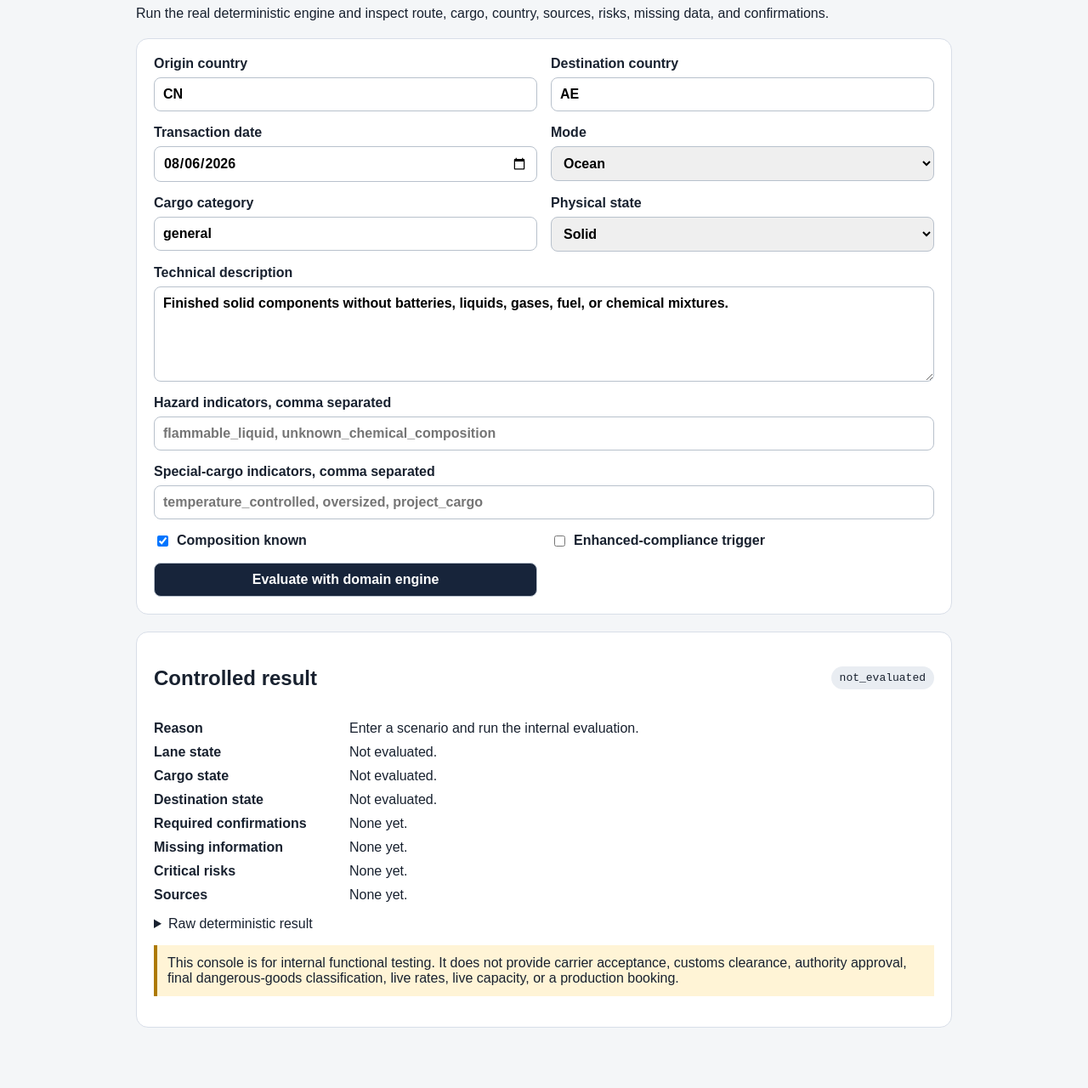
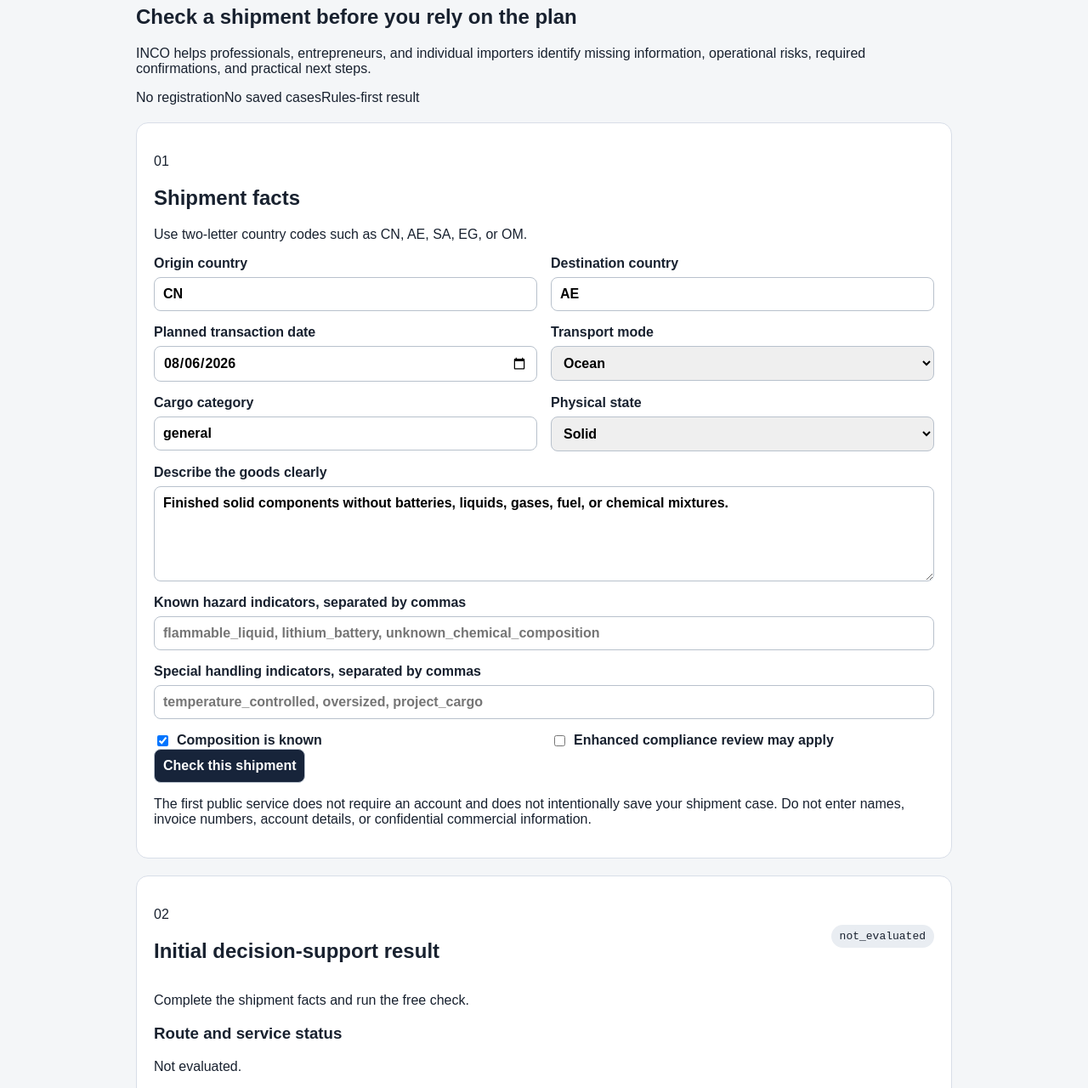
Before and after one commit to magad84/inco, a plain HTML site: page packages/uat-ui/index.html in a window 1280 px wide. Shown: the part 131-1411 px from the top of the page at 85% size. Before the commit the page ends 1372 px from the top, so only its background shows below. Drawn offline with Linux system fonts and the light colour scheme.

Commit message:
feat(ui): replace UAT console with bilingual public INCO service

```diff
--- a/packages/uat-ui/index.html
+++ b/packages/uat-ui/index.html
@@ -3,48 +3,73 @@
 <head>
   <meta charset="utf-8" />
   <meta name="viewport" content="width=device-width, initial-scale=1" />
-  <title>INCO Internal Test Console</title>
+  <meta name="description" content="INCO is a free bilingual decision-support service for international trade, shipping, and supply-chain professionals." />
+  <meta name="robots" content="index,follow" />
+  <link rel="canonical" href="https://inco.mostafagad.net/" />
+  <title>INCO | Free Trade and Logistics Decision Support</title>
   <link rel="stylesheet" href="./styles.css" />
+  <script type="application/ld+json">{"@context":"https://schema.org","@type":"WebApplication","name":"INCO","url":"https://inco.mostafagad.net/","applicationCategory":"BusinessApplication","operatingSystem":"Web","isAccessibleForFree":true,"inLanguage":["en","ar"],"creator":{"@type":"Person","name":"Mostafa Gad","url":"https://mostafagad.net/"}}</script>
 </head>
 <body>
+  <a class="skip" href="#service">Skip to service</a>
+  <header class="topbar">
+    <a class="brand" href="/" aria-label="INCO home"><span>INCO</span><small>by Mostafa Gad</small></a>
+    <button id="language" class="secondary" type="button" aria-label="Switch language">العربية</button>
+  </header>
+
   <main class="shell">
-    <header>
-      <p class="eyebrow">INCO INTERNAL USE ONLY</p>
-      <h1>Trade Decision Test Console</h1>
-      <p>Run the real deterministic engine and inspect route, cargo, country, sources, risks, missing data, and confirmations.</p>
-    </header>
-
-    <section class="panel grid" aria-label="Scenario input">
-      <label>Origin country<input id="origin" value="CN" maxlength="2" /></label>
-      <label>Destination country<input id="destination" value="AE" maxlength="2" /></label>
-      <label>Transaction date<input id="transactionDate" type="date" /></label>
-      <label>Mode<select id="mode"><option value="ocean">Ocean</option><option value="air_cargo">Air cargo</option><option value="courier">Courier</option><option value="postal">Postal</option><option value="road">Road</option><option value="multimodal">Multimodal</option></select></label>
-      <label>Cargo category<input id="cargo" value="general" /></label>
-      <label>Physical state<select id="physicalState"><option value="solid">Solid</option><option value="liquid">Liquid</option><option value="gas">Gas</option><option value="aerosol">Aerosol</option><option value="powder">Powder</option><option value="paste">Paste</option><option value="gel">Gel</option><option value="article">Article</option><option value="unknown">Unknown</option></select></label>
-      <label class="wide">Technical description<textarea id="description">Finished solid components without batteries, liquids, gases, fuel, or chemical mixtures.</textarea></label>
-      <label class="wide">Hazard indicators, comma separated<input id="hazards" placeholder="flammable_liquid, unknown_chemical_composition" /></label>
-      <label class="wide">Special-cargo indicators, comma separated<input id="special" placeholder="temperature_controlled, oversized, project_cargo" /></label>
-      <label class="check"><input id="compositionKnown" type="checkbox" checked /> Composition known</label>
-      <label class="check"><input id="enhanced" type="checkbox" /> Enhanced-compliance trigger</label>
-      <button id="run" type="button">Evaluate with domain engine</button>
+    <section class="hero">
+      <p class="eyebrow" data-i18n="eyebrow">FREE PROFESSIONAL SERVICE</p>
+      <h1 data-i18n="title">Check a shipment before you rely on the plan</h1>
+      <p class="lead" data-i18n="lead">INCO helps professionals, entrepreneurs, and individual importers identify missing information, operational risks, required confirmations, and practical next steps.</p>
+      <div class="trust-row">
+        <span data-i18n="trust1">No registration</span><span data-i18n="trust2">No saved cases</span><span data-i18n="trust3">Rules-first result</span>
+      </div>
     </section>
 
-    <section class="panel" aria-live="polite">
-      <div class="result-head"><h2>Controlled result</h2><span id="state" class="badge">not_evaluated</span></div>
-      <dl>
-        <dt>Reason</dt><dd id="reason">Enter a scenario and run the internal evaluation.</dd>
-        <dt>Lane state</dt><dd id="laneState">Not evaluated.</dd>
-        <dt>Cargo state</dt><dd id="cargoState">Not evaluated.</dd>
-        <dt>Destination state</dt><dd id="countryState">Not evaluated.</dd>
-        <dt>Required confirmations</dt><dd id="confirmations">None yet.</dd>
-        <dt>Missing information</dt><dd id="missing">None yet.</dd>
-        <dt>Critical risks</dt><dd id="risks">None yet.</dd>
-        <dt>Sources</dt><dd id="sources">None yet.</dd>
-      </dl>
-      <details><summary>Raw deterministic result</summary><pre id="raw"></pre></details>
-      <p class="boundary">This console is for internal functional testing. It does not provide carrier acceptance, customs clearance, authority approval, final dangerous-goods classification, live rates, live capacity, or a production booking.</p>
+    <section id="service" class="panel" aria-labelledby="form-title">
+      <div class="section-head"><div><p class="step">01</p><h2 id="form-title" data-i18n="formTitle">Shipment facts</h2></div><p data-i18n="formHelp">Use two-letter country codes such as CN, AE, SA, EG, or OM.</p></div>
+      <div class="grid">
+        <label><span data-i18n="origin">Origin country</span><input id="origin" value="CN" maxlength="2" autocomplete="country" /></label>
+        <label><span data-i18n="destination">Destination country</span><input id="destination" value="AE" maxlength="2" autocomplete="country" /></label>
+        <label><span data-i18n="date">Planned transaction date</span><input id="transactionDate" type="date" /></label>
+        <label><span data-i18n="mode">Transport mode</span><select id="mode"><option value="ocean">Ocean</option><option value="air_cargo">Air cargo</option><option value="courier">Courier</option><option value="postal">Postal</option><option value="road">Road</option><option value="multimodal">Multimodal</option></select></label>
+        <label><span data-i18n="cargo">Cargo category</span><input id="cargo" value="general" placeholder="general, food, medicine, chemical, battery" /></label>
+        <label><span data-i18n="state">Physical state</span><select id="physicalState"><option value="solid">Solid</option><option value="liquid">Liquid</option><option value="gas">Gas</option><option value="aerosol">Aerosol</option><option value="powder">Powder</option><option value="paste">Paste</option><option value="gel">Gel</option><option value="article">Article</option><option value="unknown">Unknown</option></select></label>
+        <label class="wide"><span data-i18n="description">Describe the goods clearly</span><textarea id="description">Finished solid components without batteries, liquids, gases, fuel, or chemical mixtures.</textarea></label>
+        <label class="wide"><span data-i18n="hazards">Known hazard indicators, separated by commas</span><input id="hazards" placeholder="flammable_liquid, lithium_battery, unknown_chemical_composition" /></label>
+        <label class="wide"><span data-i18n="special">Special handling indicators, separated by commas</span><input id="special" placeholder="temperature_controlled, oversized, project_cargo" /></label>
+        <label class="check"><input id="compositionKnown" type="checkbox" checked /><span data-i18n="known">Composition is known</span></label>
+        <label class="check"><input id="enhanced" type="checkbox" /><span data-i18n="compliance">Enhanced compliance review may apply</span></label>
+      </div>
+      <button id="run" class="primary" type="button" data-i18n="run">Check this shipment</button>
+      <p class="privacy" data-i18n="privacy">The first public service does not require an account and does not intentionally save your shipment case. Do not enter names, invoice numbers, account details, or confidential commercial information.</p>
+    </section>
+
+    <section id="results" class="panel result-panel" aria-live="polite" aria-labelledby="result-title">
+      <div class="section-head result-head"><div><p class="step">02</p><h2 id="result-title" data-i18n="resultTitle">Initial decision-support result</h2></div><span id="state" class="badge">not_evaluated</span></div>
+      <p id="reason" class="summary" data-i18n="initial">Complete the shipment facts and run the free check.</p>
+      <div class="result-grid">
+        <article><h3 data-i18n="route">Route and service status</h3><p id="laneState">Not evaluated.</p></article>
+        <article><h3 data-i18n="cargoStatus">Cargo status</h3><p id="cargoState">Not evaluated.</p></article>
+        <article><h3 data-i18n="countryStatus">Destination requirements</h3><p id="countryState">Not evaluated.</p></article>
+        <article><h3 data-i18n="risk">Key risks</h3><p id="risks">None yet.</p></article>
+        <article><h3 data-i18n="missing">Missing information</h3><p id="missing">None yet.</p></article>
+        <article><h3 data-i18n="confirmations">Confirm before proceeding</h3><p id="confirmations">None yet.</p></article>
+        <article class="wide-card"><h3 data-i18n="sources">Controlled source references</h3><p id="sources">None yet.</p></article>
+        <article class="wide-card action-card"><h3 data-i18n="next">Recommended next step</h3><p id="nextStep">Run the check to receive a practical next action.</p></article>
+      </div>
+      <details><summary data-i18n="technical">Technical evidence</summary><pre id="raw"></pre></details>
+      <p class="boundary" data-i18n="boundary">INCO provides preliminary professional decision support. It does not replace current carrier acceptance, customs or authority approval, final dangerous-goods classification, sanctions or legal review, insurance advice, permits, or qualified operational verification.</p>
+    </section>
+
+    <section class="about panel">
+      <p class="step">03</p><h2 data-i18n="aboutTitle">Built from management and supply-chain expertise</h2>
+      <p data-i18n="aboutText">INCO was founded by Mostafa Gad, a Business and Operations Leader with deep supply-chain expertise. The service translates professional experience, controlled sources, and business rules into practical checks.</p>
+      <nav class="links" aria-label="Related resources"><a href="https://mostafagad.net/" data-i18n="website">Visit MostafaGad.net</a><a href="https://github.com/magad84/inco" data-i18n="github">View the open-source project</a></nav>
     </section>
   </main>
+  <footer><span>INCO © 2026 Mostafa Gad</span><span data-i18n="free">Free limited professional service</span></footer>
   <script src="./app.js"></script>
 </body>
 </html>
```
